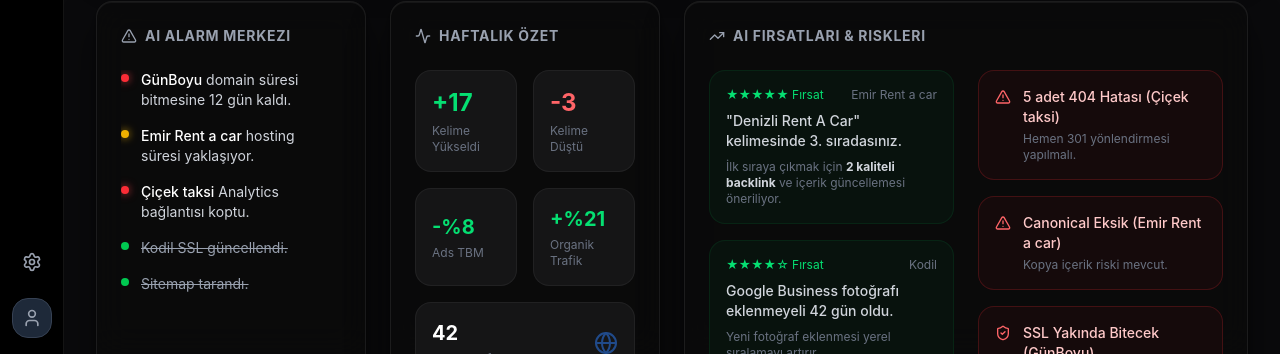
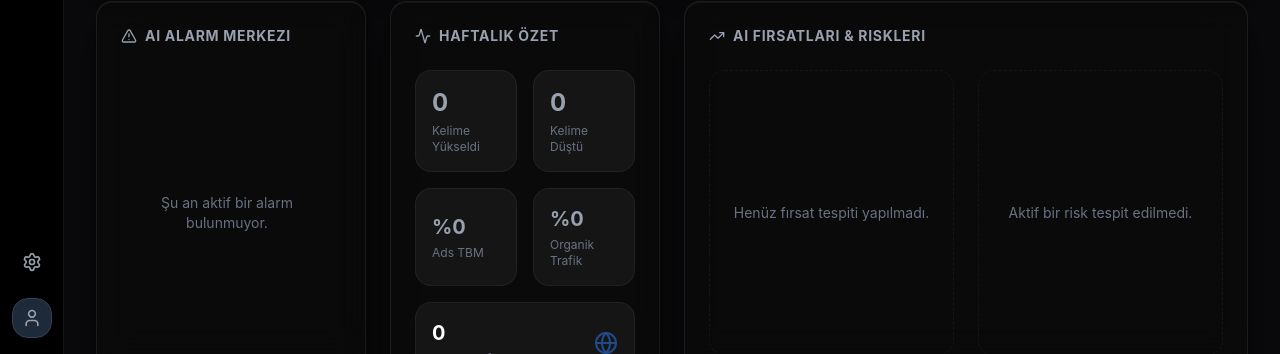
Before and after one commit to Rwin74/AjansERP2, a React (Vite) app: page /erp in a window 1280 px wide. Shown: the part 446-800 px from the top of the page. Built offline with nearby package versions, Linux system fonts and the light colour scheme.

Commit message:
reset all demo health scores, alarms and weekly summaries to zero

```diff
--- a/src/components/layout/EmptyClientState.tsx
+++ b/src/components/layout/EmptyClientState.tsx
@@ -266,27 +266,8 @@
             <h3 className="text-sm font-bold uppercase tracking-wider text-gray-400 mb-6 flex items-center gap-2">
               <AlertTriangle size={16} /> AI Alarm Merkezi
             </h3>
-            <div className="space-y-4 overflow-y-auto flex-1 pr-2 hide-scrollbar">
-              <div className="flex gap-3 text-sm">
-                <div className="mt-1 w-2 h-2 rounded-full bg-red-500 shrink-0 shadow-[0_0_8px_rgba(239,68,68,0.8)]" />
-                <p className="text-gray-300"><span className="font-medium text-white">GünBoyu</span> domain süresi bitmesine 12 gün kaldı.</p>
-              </div>
-              <div className="flex gap-3 text-sm">
-                <div className="mt-1 w-2 h-2 rounded-full bg-yellow-500 shrink-0 shadow-[0_0_8px_rgba(234,179,8,0.8)]" />
-                <p className="text-gray-300"><span className="font-medium text-white">Emir Rent a car</span> hosting süresi yaklaşıyor.</p>
-              </div>
-              <div className="flex gap-3 text-sm">
-                <div className="mt-1 w-2 h-2 rounded-full bg-red-500 shrink-0 shadow-[0_0_8px_rgba(239,68,68,0.8)]" />
-                <p className="text-gray-300"><span className="font-medium text-white">Çiçek taksi</span> Analytics bağlantısı koptu.</p>
-              </div>
-              <div className="flex gap-3 text-sm">
-                <div className="mt-1 w-2 h-2 rounded-full bg-green-500 shrink-0" />
-                <p className="text-gray-400 line-through">Kodil SSL güncellendi.</p>
-              </div>
-              <div className="flex gap-3 text-sm">
-                <div className="mt-1 w-2 h-2 rounded-full bg-green-500 shrink-0" />
-                <p className="text-gray-400 line-through">Sitemap tarandı.</p>
-              </div>
+            <div className="space-y-4 overflow-y-auto flex-1 pr-2 hide-scrollbar flex items-center justify-center">
+              <p className="text-sm text-gray-500 text-center">Şu an aktif bir alarm bulunmuyor.</p>
             </div>
           </div>
 
@@ -297,25 +278,25 @@
             </h3>
             <div className="grid grid-cols-2 gap-4 flex-1">
               <div className="bg-white/5 border border-white/5 rounded-xl p-4 flex flex-col justify-center">
-                <p className="text-2xl font-bold text-green-400 mb-1">+17</p>
+                <p className="text-2xl font-bold text-gray-400 mb-1">0</p>
                 <p className="text-xs text-gray-500">Kelime Yükseldi</p>
               </div>
               <div className="bg-white/5 border border-white/5 rounded-xl p-4 flex flex-col justify-center">
-                <p className="text-2xl font-bold text-red-400 mb-1">-3</p>
+                <p className="text-2xl font-bold text-gray-400 mb-1">0</p>
                 <p className="text-xs text-gray-500">Kelime Düştü</p>
               </div>
               <div className="bg-white/5 border border-white/5 rounded-xl p-4 flex flex-col justify-center">
-                <p className="text-xl font-bold text-green-400 mb-1">-%8</p>
+                <p className="text-xl font-bold text-gray-400 mb-1">%0</p>
                 <p className="text-xs text-gray-500">Ads TBM</p>
               </div>
               <div className="bg-white/5 border border-white/5 rounded-xl p-4 flex flex-col justify-center">
-                <p className="text-xl font-bold text-green-400 mb-1">+%21</p>
+                <p className="text-xl font-bold text-gray-400 mb-1">%0</p>
                 <p className="text-xs text-gray-500">Organik Trafik</p>
               </div>
               <div className="bg-white/5 border border-white/5 rounded-xl p-4 flex flex-col justify-center col-span-2">
                 <div className="flex justify-between items-center">
                   <div>
-                    <p className="text-xl font-bold text-white mb-1">42</p>
+                    <p className="text-xl font-bold text-white mb-1">0</p>
                     <p className="text-xs text-gray-500">GMB Telefon Araması</p>
                   </div>
                   <Globe size={24} className="text-blue-500 opacity-50" />
@@ -332,49 +313,13 @@
 
             <div className="grid grid-cols-1 md:grid-cols-2 gap-6 h-full">
               {/* Opportunities */}
-              <div className="space-y-4 overflow-y-auto hide-scrollbar">
-                <div className="p-4 bg-green-500/5 border border-green-500/10 rounded-xl">
-                  <div className="flex justify-between items-start mb-2">
-                    <span className="text-green-400 text-xs">★★★★★ Fırsat</span>
-                    <span className="text-gray-500 text-xs">Emir Rent a car</span>
-                  </div>
-                  <p className="text-sm text-gray-300 font-medium mb-2">"Denizli Rent A Car" kelimesinde 3. sıradasınız.</p>
-                  <p className="text-xs text-gray-500">İlk sıraya çıkmak için <strong className="text-gray-300">2 kaliteli backlink</strong> ve içerik güncellemesi öneriliyor.</p>
-                </div>
-
-                <div className="p-4 bg-green-500/5 border border-green-500/10 rounded-xl">
-                  <div className="flex justify-between items-start mb-2">
-                    <span className="text-green-400 text-xs">★★★★☆ Fırsat</span>
-                    <span className="text-gray-500 text-xs">Kodil</span>
-                  </div>
-                  <p className="text-sm text-gray-300 font-medium mb-2">Google Business fotoğrafı eklenmeyeli 42 gün oldu.</p>
-                  <p className="text-xs text-gray-500">Yeni fotoğraf eklenmesi yerel sıralamayı artırır.</p>
-                </div>
+              <div className="space-y-4 overflow-y-auto hide-scrollbar flex items-center justify-center border border-dashed border-white/5 rounded-xl">
+                <p className="text-sm text-gray-500 text-center">Henüz fırsat tespiti yapılmadı.</p>
               </div>
 
               {/* Risks */}
-              <div className="space-y-4 overflow-y-auto hide-scrollbar">
-                <div className="p-4 bg-red-500/5 border border-red-500/20 rounded-xl flex items-start gap-3">
-                  <AlertTriangle size={16} className="text-red-400 shrink-0 mt-0.5" />
-                  <div>
-                    <p className="text-sm font-medium text-red-200 mb-1">5 adet 404 Hatası (Çiçek taksi)</p>
-                    <p className="text-xs text-gray-500">Hemen 301 yönlendirmesi yapılmalı.</p>
-                  </div>
-                </div>
-                <div className="p-4 bg-red-500/5 border border-red-500/20 rounded-xl flex items-start gap-3">
-                  <AlertTriangle size={16} className="text-red-400 shrink-0 mt-0.5" />
-                  <div>
-                    <p className="text-sm font-medium text-red-200 mb-1">Canonical Eksik (Emir Rent a car)</p>
-                    <p className="text-xs text-gray-500">Kopya içerik riski mevcut.</p>
-                  </div>
-                </div>
-                <div className="p-4 bg-red-500/5 border border-red-500/20 rounded-xl flex items-start gap-3">
-                  <ShieldCheck size={16} className="text-red-400 shrink-0 mt-0.5" />
-                  <div>
-                    <p className="text-sm font-medium text-red-200 mb-1">SSL Yakında Bitecek (GünBoyu)</p>
-                    <p className="text-xs text-gray-500">3 gün içinde yenilenmeli.</p>
-                  </div>
-                </div>
+              <div className="space-y-4 overflow-y-auto hide-scrollbar flex items-center justify-center border border-dashed border-white/5 rounded-xl">
+                <p className="text-sm text-gray-500 text-center">Aktif bir risk tespit edilmedi.</p>
               </div>
             </div>
 
--- a/src/pages/modules/seo/tabs/DashboardTab.tsx
+++ b/src/pages/modules/seo/tabs/DashboardTab.tsx
@@ -108,7 +108,7 @@
             </div>
 
             <div className="mt-6 pt-4 border-t border-white/5 text-xs text-gray-500 text-center">
-              Skor neden düştü? Teknik tarafta iyileştirme gerekiyor.
+              {healthScores?.toplam === 0 ? "Henüz sistem analizi yapılmadı." : "Sistem analiz verileri güncel."}
             </div>
           </div>
         </div>
--- a/src/store/useClientStore.ts
+++ b/src/store/useClientStore.ts
@@ -65,7 +65,7 @@
     name: "GünBoyu",
     createdAt: "2026-06-27T11:43:37.261667+00:00",
     erpData: { sector: "Lojistik", contact_person: "Akif", phone: "05052536534", email: "" },
-    healthScores: { seo: 85, google: 90, teknik: 82, icerik: 75, guvenlik: 95, performans: 80, business: 85, toplam: 85 },
+    healthScores: { seo: 0, google: 0, teknik: 0, icerik: 0, guvenlik: 0, performans: 0, business: 0, toplam: 0 },
     timelineEvents: [],
     aiTasks: []
   },
@@ -74,7 +74,7 @@
     name: "Çiçek taksi",
     createdAt: "2026-06-27T13:40:06.393154+00:00",
     erpData: { sector: "Ticari Taksi Tekirdağ Çerkezköy ilçesi", contact_person: "Serhat", phone: "05325149682", email: "" },
-    healthScores: { seo: 88, google: 92, teknik: 85, icerik: 78, guvenlik: 96, performans: 84, business: 88, toplam: 87 },
+    healthScores: { seo: 0, google: 0, teknik: 0, icerik: 0, guvenlik: 0, performans: 0, business: 0, toplam: 0 },
     timelineEvents: [],
     aiTasks: []
   },
@@ -83,7 +83,7 @@
     name: "Emir Rent a car",
     createdAt: "2026-06-27T13:56:24.151034+00:00",
     erpData: { sector: "Rent a car", contact_person: "İsa", phone: "", email: "" },
-    healthScores: { seo: 92, google: 95, teknik: 88, icerik: 85, guvenlik: 98, performans: 90, business: 94, toplam: 92 },
+    healthScores: { seo: 0, google: 0, teknik: 0, icerik: 0, guvenlik: 0, performans: 0, business: 0, toplam: 0 },
     timelineEvents: [],
     aiTasks: []
   },
@@ -92,7 +92,7 @@
     name: "Akgün Oto kurtarma",
     createdAt: "2026-06-27T14:19:13.838273+00:00",
     erpData: { sector: "Oto kurtarma", contact_person: "Mert Akgün", phone: "0552 082 86 19", email: "" },
-    healthScores: { seo: 80, google: 85, teknik: 78, icerik: 70, guvenlik: 90, performans: 75, business: 82, toplam: 80 },
+    healthScores: { seo: 0, google: 0, teknik: 0, icerik: 0, guvenlik: 0, performans: 0, business: 0, toplam: 0 },
     timelineEvents: [],
     aiTasks: []
   },
@@ -101,7 +101,7 @@
     name: "Kodil",
     createdAt: "2026-06-27T14:22:23.603207+00:00",
     erpData: { sector: "Dil ve konuşma", contact_person: "Enes", phone: "0 538 770 55 94", email: "" },
-    healthScores: { seo: 87, google: 89, teknik: 84, icerik: 80, guvenlik: 94, performans: 86, business: 89, toplam: 87 },
+    healthScores: { seo: 0, google: 0, teknik: 0, icerik: 0, guvenlik: 0, performans: 0, business: 0, toplam: 0 },
     timelineEvents: [],
     aiTasks: []
   }
@@ -128,7 +128,7 @@
       }))
     }),
     {
-      name: 'ajansos-client-storage-v3', // saves to localStorage (versioned to wipe old mocks)
+      name: 'ajansos-client-storage-v4', // saves to localStorage (versioned to wipe old mocks)
     }
   )
 );
```
